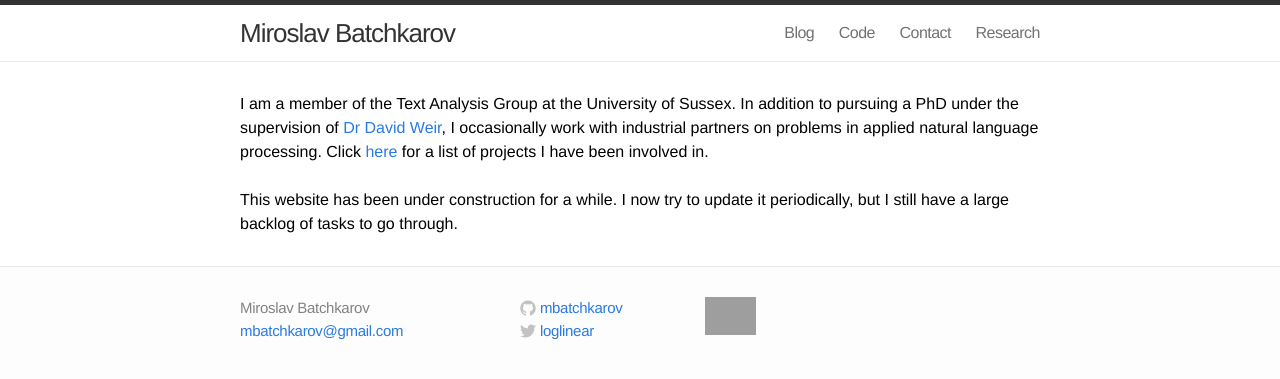
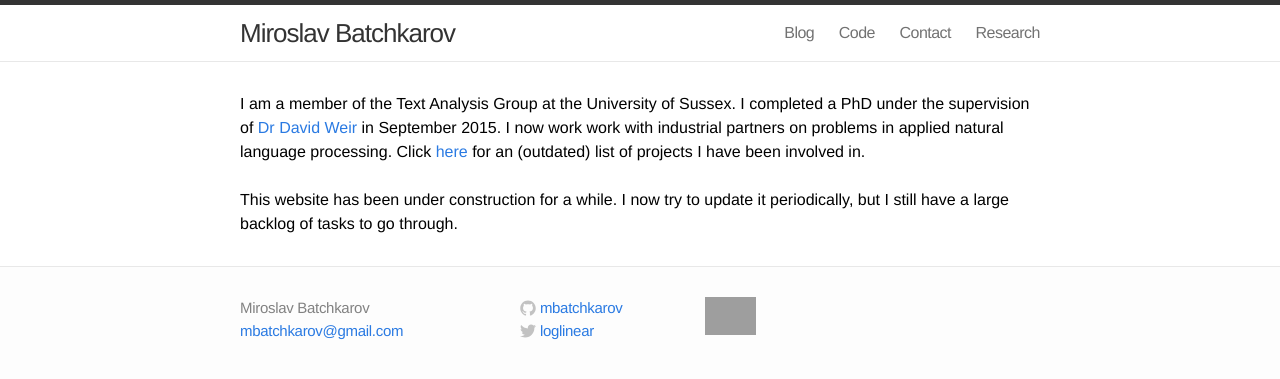
Before and after one commit to mbatchkarov/mbatchkarov, a Jekyll site: the page built from index.html, in a window 1280 px wide. Shown: the top 379 px of the page. Built offline with Jekyll 4.4.1, drawn with Linux system fonts in a browser that asks for light colours; grey boxes are pictures that could not be loaded.

```diff
--- a/index.html
+++ b/index.html
@@ -2,12 +2,8 @@
 layout: default
 ---
 
-I am a member of the Text Analysis Group at the University of Sussex. In
-addition to pursuing a PhD under the supervision of <a
-href="http://www.sussex.ac.uk/Users/davidw/">Dr David Weir</a>, I
-occasionally work with industrial partners on problems in applied natural
-language processing. Click <a href="/research">here</a> for a list of
-projects I have been involved in.
+I am a member of the Text Analysis Group at the University of Sussex. I completed a PhD under the supervision of <a
+href="http://www.sussex.ac.uk/Users/davidw/">Dr David Weir</a> in September 2015. I now work work with industrial partners on problems in applied natural
+language processing. Click <a href="/research">here</a> for an (outdated) list of projects I have been involved in.
 <br><br>
-This website has been under construction for a while. I now try to update it
-periodically, but I still have a large backlog of tasks to go through.
+This website has been under construction for a while. I now try to update it periodically, but I still have a large backlog of tasks to go through.
```
Also changed, not shown: research.md (+1 -1 lines).
